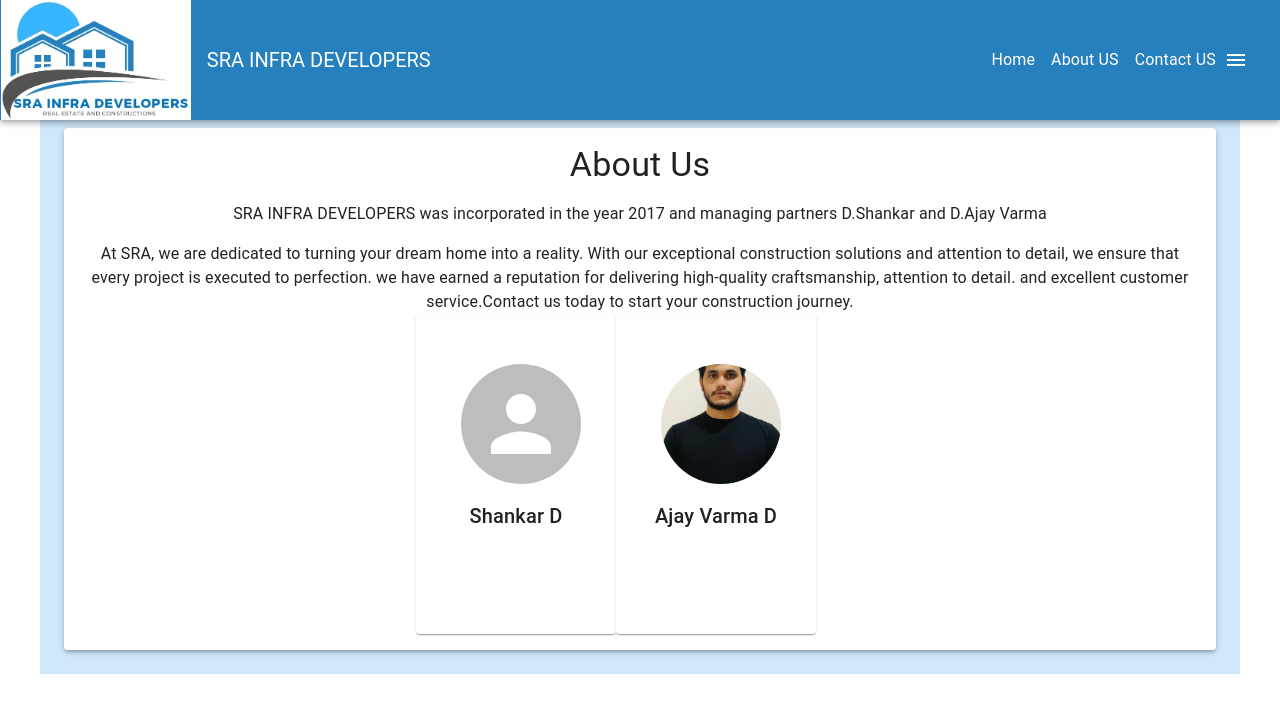
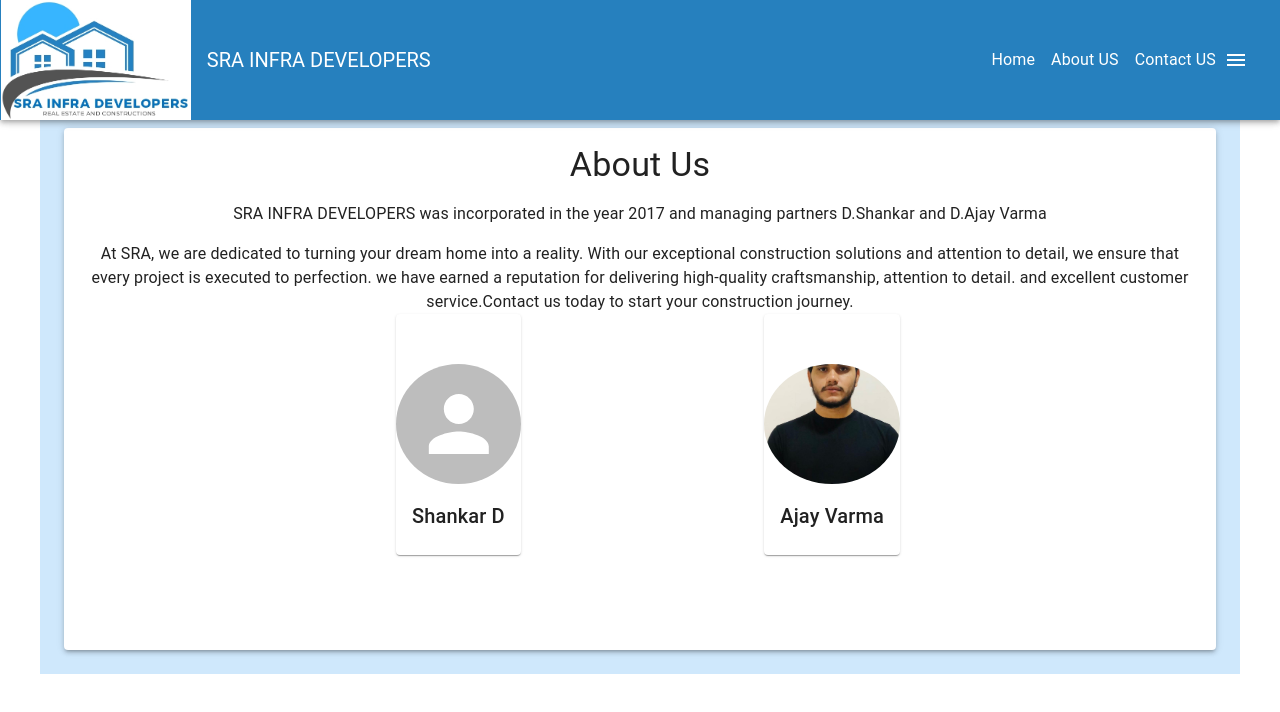
Before and after one commit to gowthambittu/my-app, a React (Create React App) app: page /about in a window 1280 px wide. Shown: the top 712 px of the page. Built offline with nearby package versions, Linux system fonts and the light colour scheme.

Commit message:
final changes

```diff
--- a/src/pages/about.js
+++ b/src/pages/about.js
@@ -32,35 +32,51 @@ const useStyles = makeStyles((theme) => ({
     height: '40vh',
     // margin: 2,
     width:'50vh',
-    marginLeft:'21rem',
+    marginLeft:'1rem',
+    paddingLeft:300,
+    paddingRight:300,
     [theme.breakpoints.down('sm')]: {
      height:'50vh',
      marginLeft:-11,
+     paddingLeft:0,
+    paddingRight:0,
     },
 
   },
   imageCard:{
-    width: '25vh',
-    height:'40vh',
+
+    // width: '48%',
+    // padding: '20px',
+    // border: '1px' 'solid' '#ccc',
+    // height:'40vh',
     [theme.breakpoints.down('sm')]: {
       height:'30vh'
      },
   },
+
   img:{
     // height:1000,
     // width:1000,
-    marginLeft: 45,
+    // marginLeft: '8%',
     marginTop:50,
     [theme.breakpoints.down('sm')]: {
       height: 50,
       width: 80,
-      marginRight:40,
-      marginTop:20,
+      // marginRight:40,
+      // marginTop:20,
      },
      name:{
 
      }
-  }
+  ,},
+  container: {
+    display: 'flex', /* Use flexbox to create a flexible container */
+    justifyContent: 'space-between', /* Distribute space evenly between the boxes */
+    alignItems: 'center', /* Align items vertically in the center */
+  },
+
+
+
 }));
 
 function About() {
@@ -84,11 +100,11 @@ function About() {
           attention to detail. and excellent customer service.Contact us today
           to start your construction journey.
         </Typography>
-        <Box className={classes.box} >
-          <div style={{ display: 'flex', justifyContent: 'space-between' }}>
+        <Box className={classes.box} sx={{width:'auto'}}>
+          <div className={classes.container}>
             <Card className={classes.imageCard} >
               <CardActionArea>
-                <Avatar alt="Remy Sharp"  sx={{width:120,height:120}} className={classes.img} />
+                <Avatar alt="Remy Sharp"  sx={{width:'auto',height:120}} className={classes.img} />
                 <CardContent>
                   <Typography gutterBottom variant="h6" component="div" className={classes.name}>
                     Shankar D
@@ -100,10 +116,10 @@ function About() {
             </Card>
             <Card className={classes.imageCard}>
               <CardActionArea>
-                <Avatar alt="Remy Sharp" src={Profile} sx={{width:120,height:120}} className={classes.img} />
+                <Avatar alt="Remy Sharp" src={Profile} sx={{width:'auto',height:120}} className={classes.img} />
                 <CardContent>
                   <Typography gutterBottom variant="h6" component="div" className={classes.name}>
-                    Ajay Varma D
+                    Ajay Varma
                   </Typography>
 
                 </CardContent>
```
